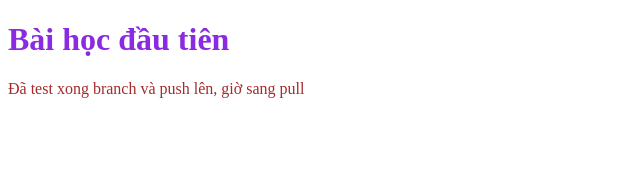
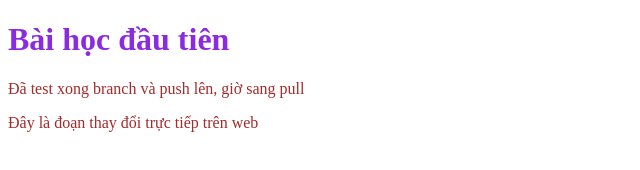
Before and after one commit to KhanhHa2801/baitap, a plain HTML site: page index.html in a window 1280 px wide. Shown: the whole page, without its empty margins (0-640 px from the left). Drawn offline with Linux system fonts and the light colour scheme.

Commit message:
Update index.html

```diff
--- a/index.html
+++ b/index.html
@@ -16,7 +16,7 @@
             <p>Đã test xong branch và push lên, giờ sang pull</p>
         </div>
         <div class="footer">
-
+            <p>Đây là đoạn thay đổi trực tiếp trên web</p>
         </div>
     </main>
     <script src="script.js"></script>
```
